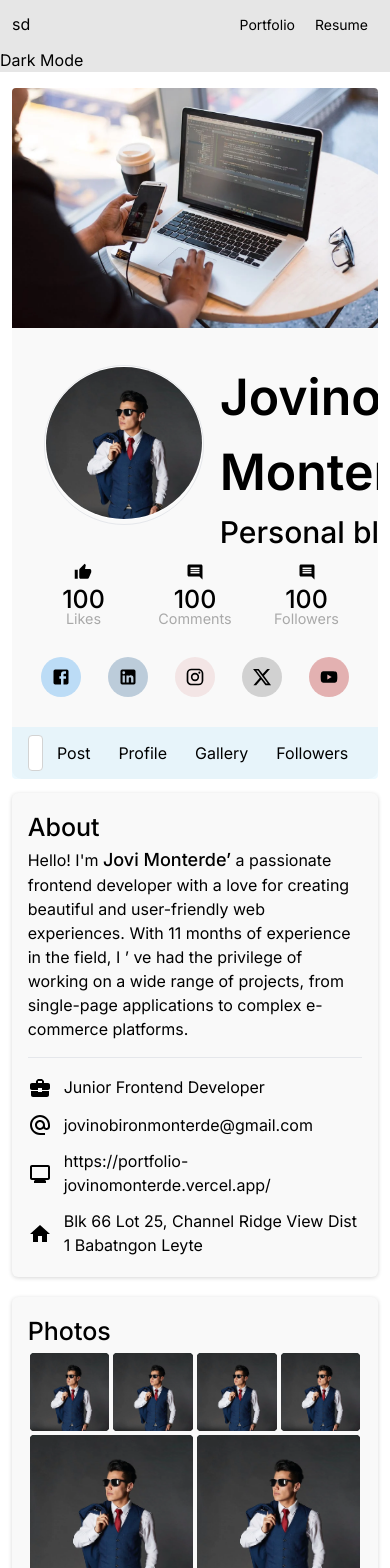
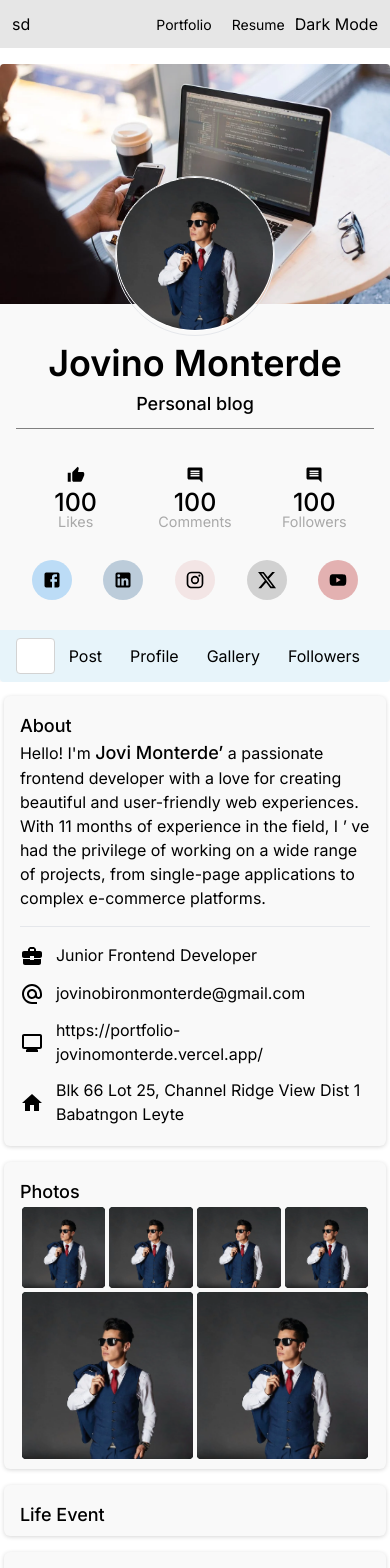
Before and after one commit to JovinoBironMonterde/jovino_monterde_blogs, a Next.js app: page / in a window 390 px wide. Shown: the top 1568 px of the page. Built offline with nearby package versions, Linux system fonts and the light colour scheme; no server answers.

Commit message:
done dark mode2

```diff
--- a/app/components/Navbar.tsx
+++ b/app/components/Navbar.tsx
@@ -87,7 +87,7 @@ const Navbar = () => {
 
       <div className="mobilesize-navbar p-4">
         <div className="mobileNavbarContent">
-          <div className="flex w-100 p-4">
+          <div className="mobile-profile-ImageContainer p-4">
             <div className="imagecontainer text-center">
               <div className="imageProfile w-40 h-40 border rounded-full overflow-hidden">
                 <Image src={profile} className='img' alt="Profile User"/>
--- a/app/components/Topbar.tsx
+++ b/app/components/Topbar.tsx
@@ -1,14 +1,18 @@
 import React from 'react'
 import Link from 'next/link'
+import ThemeToggle  from './ThemeToggle'
 
 const Topbar = () => {
   return (
-    <div className='flex justify-between items-center p-3'>
-     <div className="logo">sd</div>
-     <ul className='flex items-center'>
-        <Link className='toplink' href="https://portfolio-jovinomonterde-new.vercel.app/">Portfolio</Link>
-        <Link className='toplink' href="https://drive.google.com/file/d/1bf6M3LNK8ONDyYhjW2_t9FFp3diqqesd/view">Resume</Link>
-     </ul>
+    <div className='topbarcontainer'>
+      <div className="topbar-content flex justify-between items-center p-3">
+        <div className="logo">sd</div>
+        <ul className='flex items-center'>
+            <Link className='toplink' href="https://portfolio-jovinomonterde-new.vercel.app/">Portfolio</Link>
+            <Link className='toplink' href="https://drive.google.com/file/d/1bf6M3LNK8ONDyYhjW2_t9FFp3diqqesd/view">Resume</Link>
+          <div>  <ThemeToggle /></div>
+        </ul>
+      </div>
     </div>
   )
 }
--- a/app/globals.css
+++ b/app/globals.css
@@ -52,6 +52,41 @@ span{
 
 
 
+.mobile-profile-ImageContainer{
+  display: flex;
+}
+@media (max-width: 700px) {
+  .mobile-profile-ImageContainer{
+    width: 100%;
+    display: block;
+    text-align: center;
+    margin-bottom: 20px;
+    padding-bottom: 20px;
+    border-bottom: 1px solid gray;
+  }
+  .mobile-profile-ImageContainer .imagecontainer .imageProfile{
+    position: absolute;
+    bottom: 0;
+  }
+  .namedetails{
+    padding-left: 0 !important;
+    padding-bottom: 20px !important;
+  }
+  .profilename h1{
+    font-size: 36px !important;
+  }
+  .designation h3{
+    font-size: 18px !important;
+  }
+
+}
+
+
+
+
+
+
+
 .linkButton span{
   font-size: 12px !important;
 }
@@ -67,7 +102,7 @@ span{
 
 
 .menubutton{
-  padding: 20px 14px;
+  padding: 17px 14px;
 }
 .menubutton:hover{
   background-color: #79bef3b0;
@@ -114,7 +149,7 @@ input:active, input:focus, textarea:active, textarea:focus{
 .card-body{
   width: 100%;
   height: auto;
-  margin-bottom: 20px;
+  margin-bottom: 16px;
   /* border: 1px solid #e6e6e6; */
   border-radius: 6px;
   padding: 16px;
@@ -233,15 +268,12 @@ input:active, input:focus, textarea:active, textarea:focus{
   z-index: 9999999999 !important;
 }
 .navigation{
-  width: 94%;
+  width: 100%;
   height: auto;
-  margin: 0 auto;
   background-color: #fff;
-  border-radius: 10px;
 }
 
 .profile-container{
-
   position: relative;
   width: 100%;
   height: auto;
@@ -351,7 +383,7 @@ input:active, input:focus, textarea:active, textarea:focus{
 
 /* pages */
 .PageContainer{
-  width: 94%;
+  width: 98%;
   margin: 14px auto;
 }
 
--- a/app/layout.tsx
+++ b/app/layout.tsx
@@ -5,7 +5,7 @@ import '../public/css/global.css'
 import '../public/css/style.css'
 import Navbar from './components/Navbar'
 import Topbar from './components/Topbar'
-import ThemeToggle  from './components/ThemeToggle'
+
 
 
 
@@ -27,7 +27,6 @@ export default function RootLayout({
         <div className="main-container pb-3">
           <div className="topbar-container mb-4">
             <Topbar/>
-            <ThemeToggle />
             </div>
           <div className="navigation">
           <Navbar/>
--- a/app/page/profile/page.tsx
+++ b/app/page/profile/page.tsx
@@ -73,7 +73,7 @@ const Profile = () => {
      <div className="lg:flex md:block">
       <div className="content1  lg:w-[40%] md:w=[100%] rounded">
         <div className="card-body">
-          <h4>About</h4>
+          <h5>About</h5>
           <p>Hello! I&apos;m <span>Jovi Monterde&rsquo;</span> a passionate frontend developer with a love for creating beautiful and user-friendly web experiences. With 11 months of experience in the field, I &rsquo; ve had the privilege of working on a wide range of projects, from single-page applications to complex e-commerce platforms.</p>
           <hr className='my-4' />
           <div>
@@ -107,7 +107,7 @@ const Profile = () => {
         </div>
 
         <div className="card-body">
-          <h4>Photos</h4>
+          <h5>Photos</h5>
           <div className="PhotosContainer">
             <div className="photoimage">
               <Image src={profileuser} className='img' alt="Profile User"/>
@@ -131,11 +131,11 @@ const Profile = () => {
         </div>
 
         <div className="card-body">
-          <h4>Life Event</h4>
+          <h5>Life Event</h5>
         </div>
 
         <div className="card-body">
-          <h4>Skills/Stack</h4>
+          <h5>Skills/Stack</h5>
           <div>
             <div className='my-3 rounded bg-slate-300'>
               <div className="flex justify-between p-3">
--- a/public/css/global.css
+++ b/public/css/global.css
@@ -12,6 +12,7 @@
     --card-bg-color-dark: #465670; /* Dark gray for cards */
     --bg-faded-dark: #49beff1a;
     --bgfaded-two-dark: #b0c0e51c;
+    --bg-topbar-dark: #303846;
   }
 
 
@@ -48,6 +49,9 @@
     }
    .socialmedia-Icon{
     color: #e4e0e0;
+  }
+  .topbarcontainer{
+    background-color: var(--bg-topbar-dark);
   }
 
   }
```
